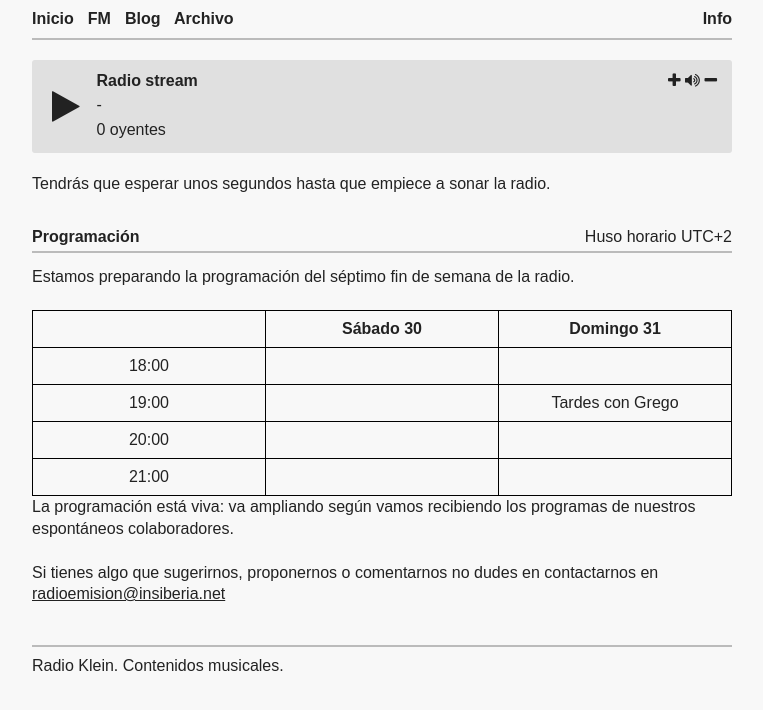
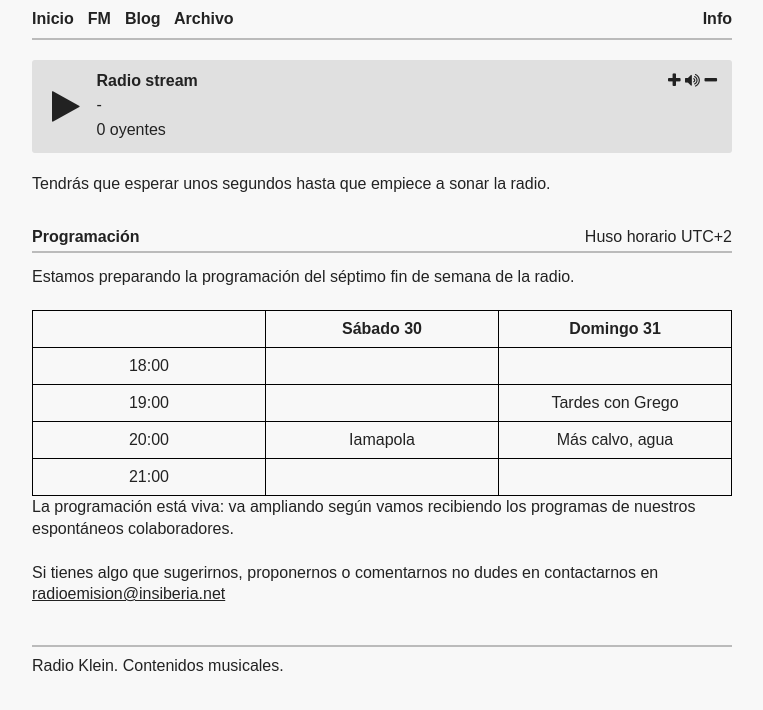
Before and after one commit to haztecaso/radio-klein, a Jekyll site: the page built from fm.html, in a window 1280 px wide. Shown: the top 710 px of the page, without its empty margins (258-1021 px from the left). Built offline with Jekyll 4.4.1, drawn with Linux system fonts in a browser that asks for light colours.

Commit message:
Programacion actualizada

```diff
--- a/fm.html
+++ b/fm.html
@@ -42,8 +42,8 @@ title: FM
 	</tr>
 	<tr>
 		<td>20:00</td>
-		<td></td>
-		<td></td>
+		<td>Iamapola</td>
+		<td>Más calvo, agua</td>
 	</tr>
 	<tr>
 		<td>21:00</td>
```
